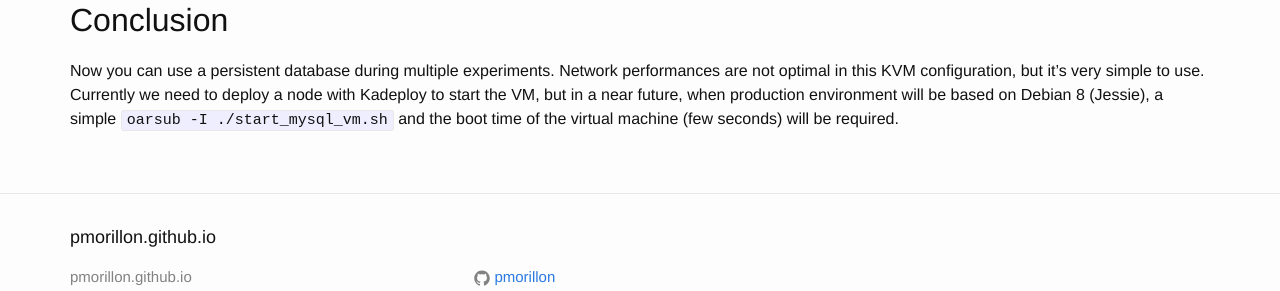
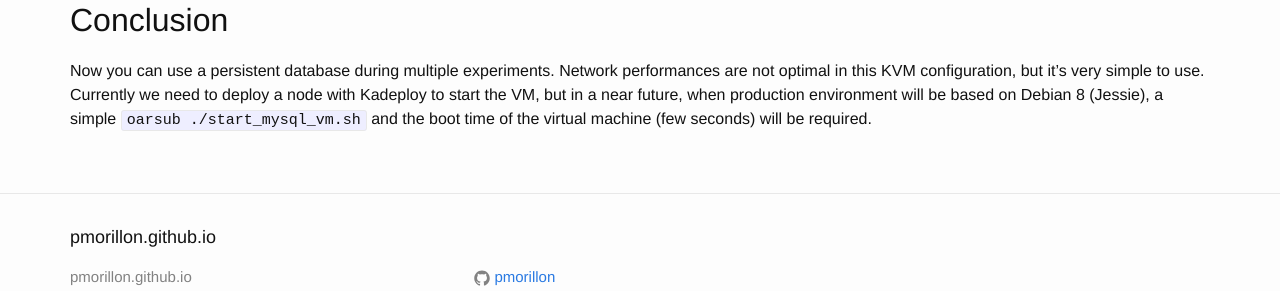
Before and after one commit to pmorillon/pmorillon.github.io, a Jekyll site: the page built from _posts/2015-09-01-Create-a-persistent-database-service-on-Grid5000.markdown, in a window 1280 px wide and 900 px high, scrolled down 4633 px. Shown: the part 529-820 px from the top of the window. Built offline with Jekyll 4.4.1, drawn with Linux system fonts in a browser that asks for light colours; comment, search, counter and statistics services are not loaded.

```diff
--- a/_posts/2015-09-01-Create-a-persistent-database-service-on-Grid5000.markdown
+++ b/_posts/2015-09-01-Create-a-persistent-database-service-on-Grid5000.markdown
@@ -218,4 +218,4 @@ mysql>
 Now you can use a persistent database during multiple experiments.
 Network performances are not optimal in this KVM configuration, but it's very simple to use.
 Currently we need to deploy a node with Kadeploy to start the VM, but in a near future,
-when production environment will be based on Debian 8 (Jessie), a simple `oarsub -I ./start_mysql_vm.sh` and the boot time of the virtual machine (few seconds) will be required.
+when production environment will be based on Debian 8 (Jessie), a simple `oarsub ./start_mysql_vm.sh` and the boot time of the virtual machine (few seconds) will be required.
```
